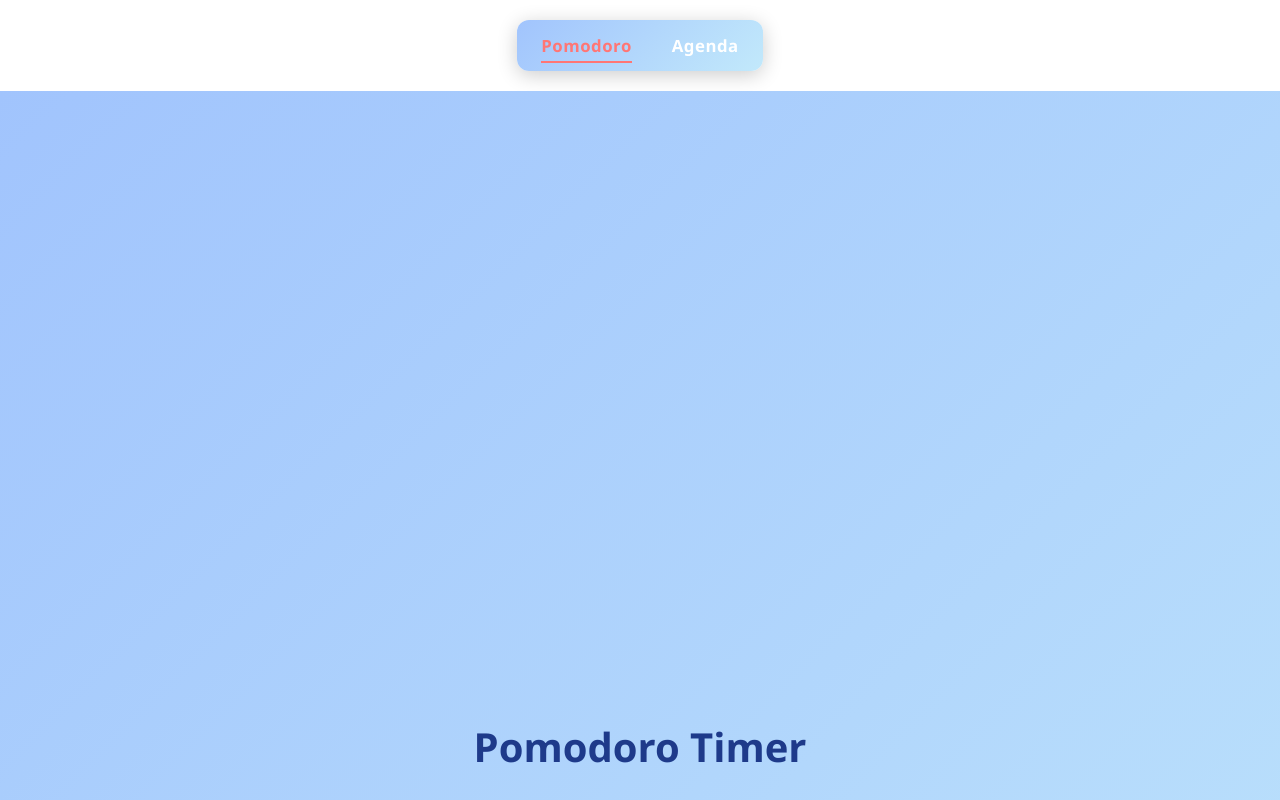
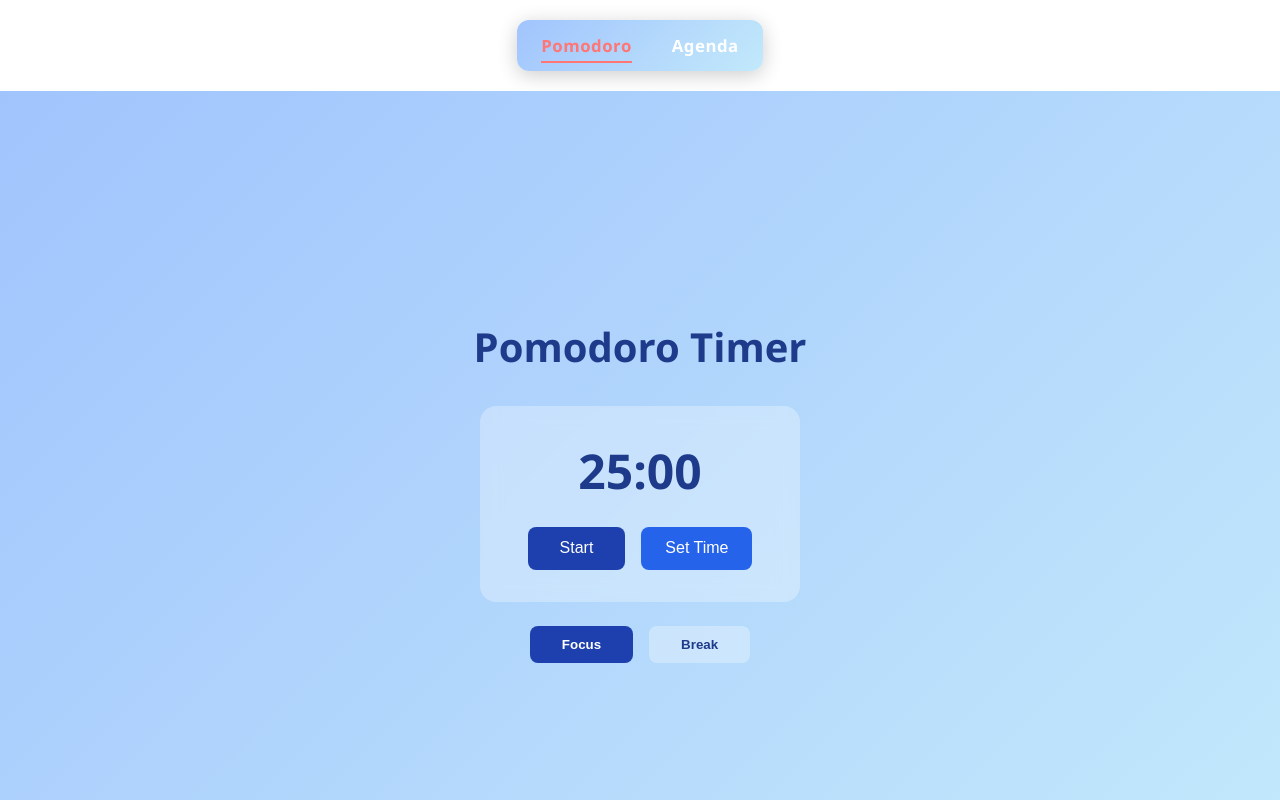
Before and after one commit to faizaanjum7/pomodoroApp-by-faiza, a React (Vite) app in the folder mypomodoro/: page / in a window 1280 px wide. Shown: the top 800 px of the page. Built offline with nearby package versions, Linux system fonts and the light colour scheme.

Commit message:
style update 12

```diff
--- a/mypomodoro/src/App.css
+++ b/mypomodoro/src/App.css
@@ -9,14 +9,13 @@ body, html, #root
 
 .appcontainer
 {
-  min-height: 200vh;
+  min-height: 100vh;
   display: flex;
   flex-direction: column;
   align-items: center;
   justify-content: center;
   background: linear-gradient(135deg, #a1c4fd, #c2e9fb); /* calm gradient */
   text-align: center;
-  padding: 1rem;
 }
 
 /* Heading */
```
